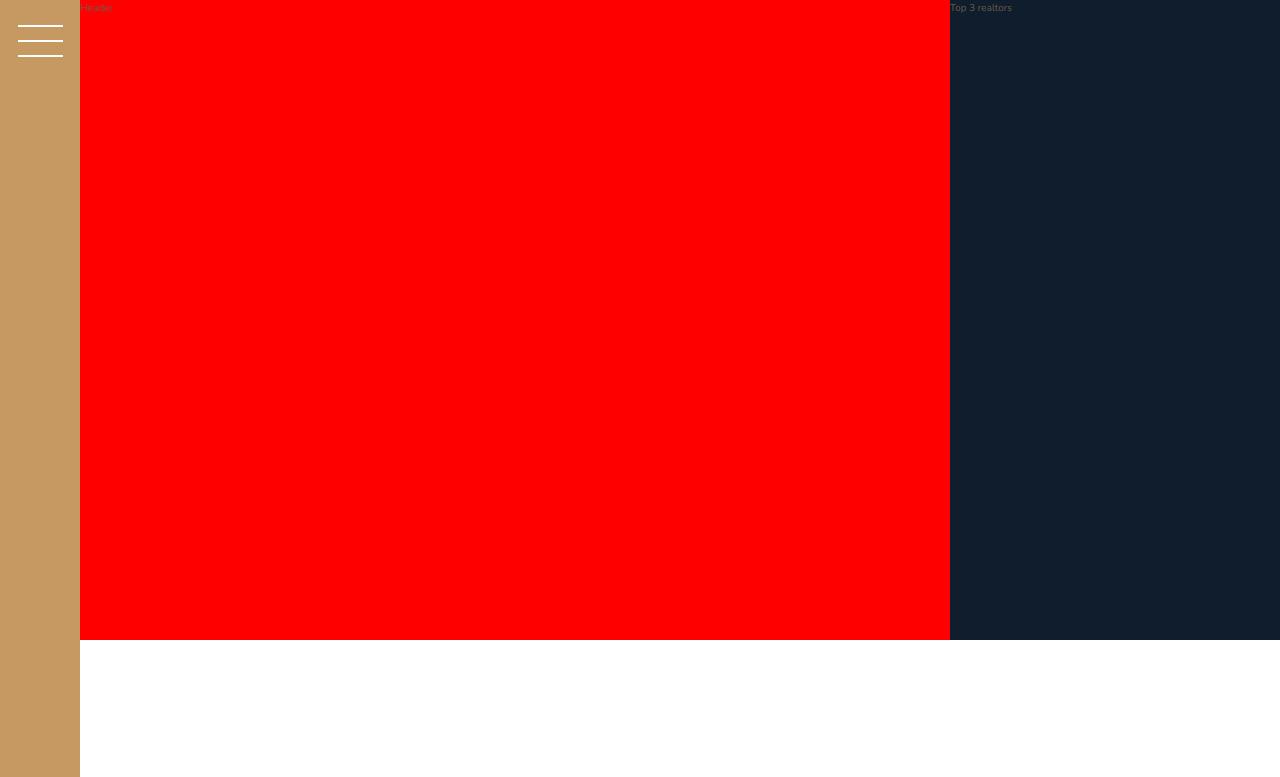
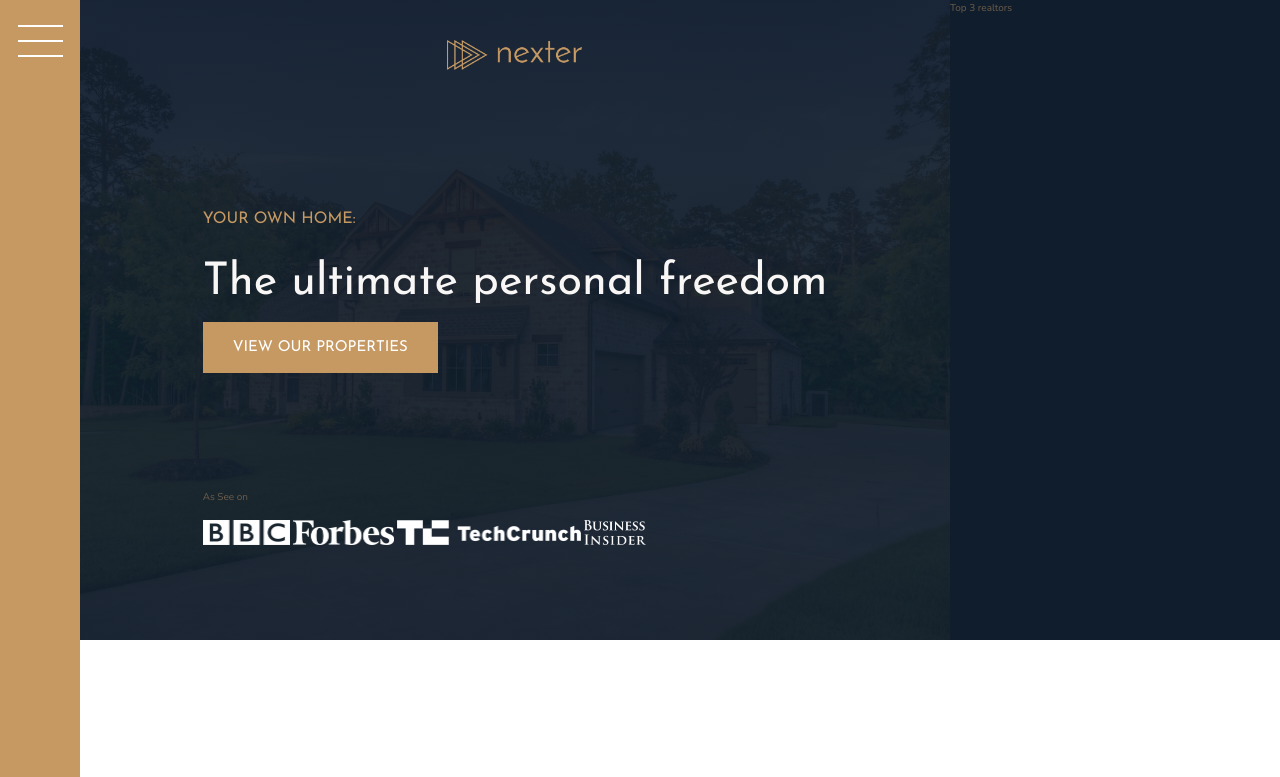
Before and after one commit to bidodev/nexter, a website: page index.html in a window 1280 px wide. Shown: the top 777 px of the page. Drawn offline with nearby package versions, Linux system fonts and the light colour scheme.

Commit message:
building the header - part 2

```diff
--- a/index.html
+++ b/index.html
@@ -19,7 +19,17 @@
       <button class="nav-btn"></button>
     </div>
     <header class="header">
-      Header
+      <img src="./img/logo.png" alt="" class="header__logo" />
+      <h3 class="heading-3">Your own home:</h3>
+      <h1 class="heading-1">The ultimate personal freedom</h1>
+      <button class="btn header__btn">View our properties</button>
+      <div class="header__seenon-text">As See on</div>
+      <div class="header__seenon-logos">
+        <img src="./img/logo-bbc.png" alt="Seen on logo 1" srcset="" />
+        <img src="./img/logo-forbes.png" alt="Seen on logo 1" srcset="" />
+        <img src="./img/logo-techcrunch.png" alt="Seen on logo 1" srcset="" />
+        <img src="./img/logo-bi.png" alt="Seen on logo 1" srcset="" />
+      </div>
     </header>
     <div class="realtors">
       Top 3 realtors
--- a/sass/_gallery.scss
+++ b/sass/_gallery.scss
@@ -5,6 +5,7 @@
   display: grid;
   grid-template-columns: repeat(8, 1fr);
   grid-template-rows: repeat(7, 5vw);
+  padding: 1.5rem;
   gap: 1.5rem;
 
   &__item {
--- a/sass/_header.scss
+++ b/sass/_header.scss
@@ -1,4 +1,39 @@
 .header {
-  background-color: red;
+  background-color: $color-grey-dark-1;
   grid-column: full-start / col-end 6;
+
+  background-image: linear-gradient(
+      rgba($color-secondary, 0.93),
+      rgba($color-secondary, 0.93)
+    ),
+    url(../img/hero.jpeg);
+  background-size: cover;
+  background-position: center center;
+  padding: 9rem;
+  padding-top: 4rem;
+
+  display: grid;
+  grid-template-rows: 1fr min-content 6rem 1fr;
+  grid-template-columns: max-content;
+  gap: 1.5rem 0;
+  justify-content: center;
+
+  &__logo {
+    height: 3rem;
+    justify-self: center;
+  }
+
+  &__btn {
+    align-self: start;
+    justify-self: start;
+  }
+
+  &__seenon-text {
+  }
+
+  &__seenon-logos {
+    img {
+      height: 2.5rem;
+    }
+  }
 }
--- a/sass/_typography.scss
+++ b/sass/_typography.scss
@@ -5,11 +5,14 @@
 
 .heading-1 {
   @extend %heading;
+  font-size: 4.5rem;
+  color: $color-grey-light-1;
 }
 .heading-2 {
   @extend %heading;
   font-size: 4rem;
   font-style: italic;
+  line-height: 1;
 
   &--light {
     color: $color-grey-light-1;
```
Also changed, not shown: css/style.css.
